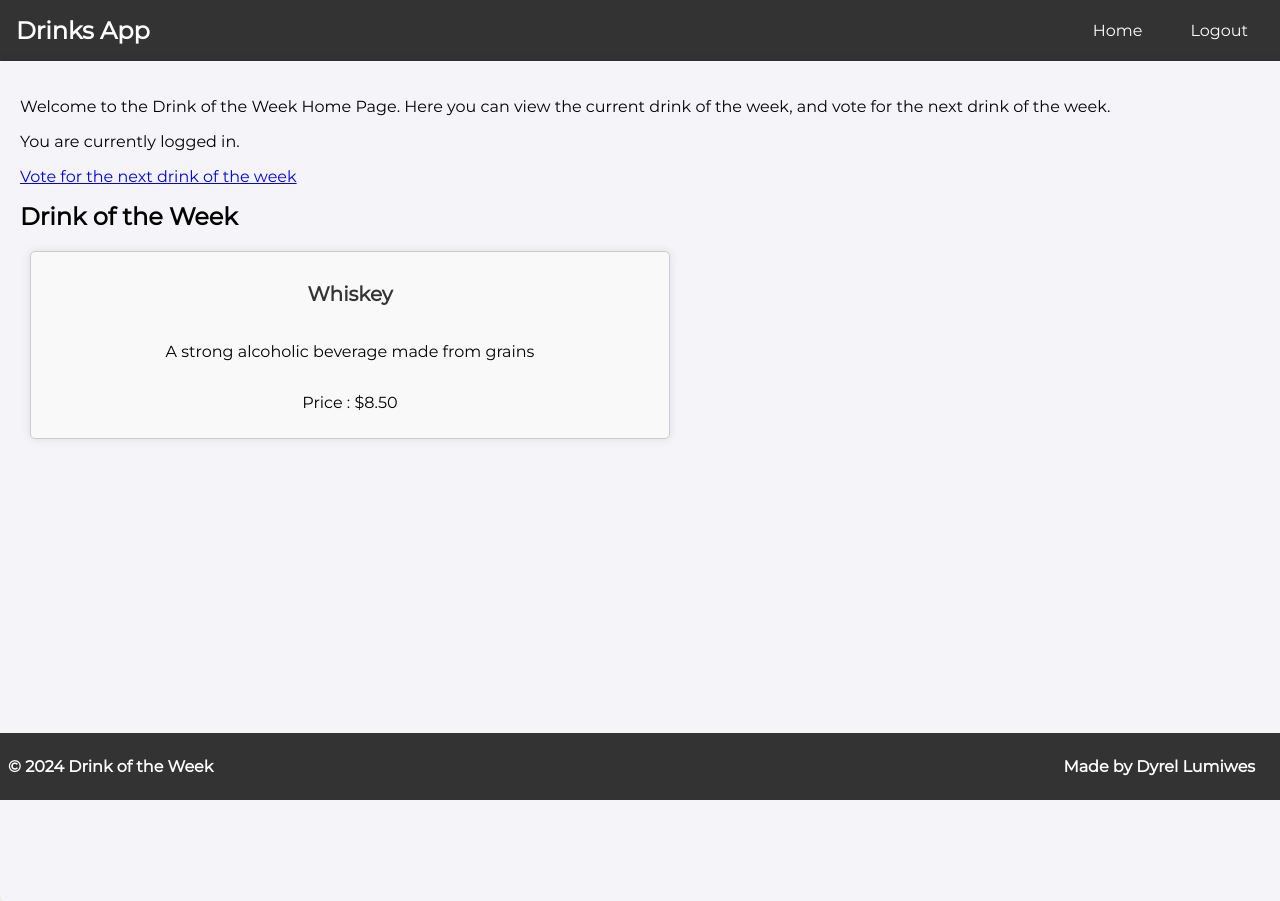
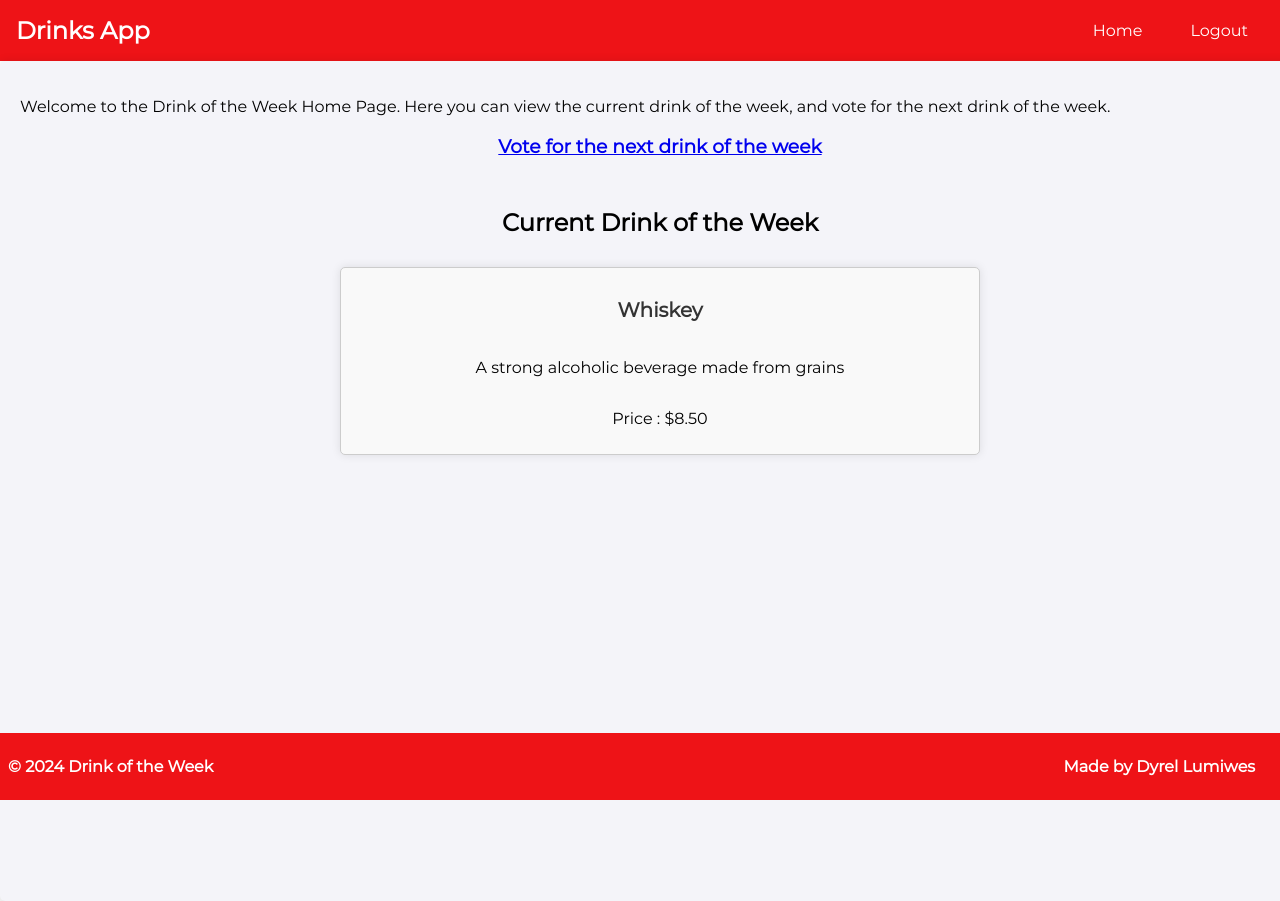
Before and after one commit to dyrel78/COSC_349_ASGN_1, a PHP site: page /voter/index.php in a window 1280 px wide. Run offline with PHP 8.4, Linux system fonts and the light colour scheme; a user stored in the database is signed in; data comes from the database, SQL or seed files in the repository.

Commit message:
changed colour scheme, navbar changed on login page to include create account

```diff
--- a/www/voter/css/navbar.css
+++ b/www/voter/css/navbar.css
@@ -1,7 +1,9 @@
 /* Navbar.css */
 
 .navbar{
-    background-color: #333;
+    /* background-color: #333; */
+    /* background-color: #fe56b8; */
+    background-color: #ee1317;
     padding: 1rem;
     display: flex;
     justify-content: space-between;
@@ -13,7 +15,9 @@
 .footer {
     position: absolute;
     bottom: 0;
-    background-color: #333;
+    /* background-color: #333; */
+    /* background-color: #fe56b8; */
+    background-color: #ee1317;
     padding: 0.5rem;
     display: flex;
     justify-content: space-between;
--- a/www/voter/index.php
+++ b/www/voter/index.php
@@ -19,7 +19,22 @@ session_start();
         body {
             font-family: 'montserrat', sans-serif;
         }
+        .text-container >h3{
+            display: flex;
+            flex-direction: column;
+            align-items: center;
+            justify-content: center;
+            margin-bottom: 50px;
+        }
 
+        .drink-of-the-week-container{
+            display: flex;
+            flex-direction: column;
+            align-items: center;
+            justify-content: center;
+            margin-top: 20px;
+
+        }
         .card-item {
             display: flex;
             flex-direction: column;
@@ -34,6 +49,8 @@ session_start();
             align-content: center;
             box-sizing: border-box;
             margin: 10px;
+            align-self: center;
+
 
         }
 
@@ -128,8 +145,8 @@ session_start();
 
             <?php
                if (isset($_SESSION["logged_in"]) && $_SESSION["logged_in"] == true) {
-                echo "<p> You are currently logged in. </p>";
-                echo "<p> <a href='voting-page.php'>Vote for the next drink of the week</a> </p>";
+                // echo "<p> You are currently logged in. </p>";
+                echo "<h3 > <a href='voting-page.php'>Vote for the next drink of the week</a> </h3>";
                }else {
                 echo "<p>You are currently logged out. You can log in at <a href='login.php'>Login</a></p>";
                 echo "<p> You can also create an account at <a href='create-account.php'>Create Account</a></p>";
@@ -139,7 +156,7 @@ session_start();
 
             ?>
             <div class="drink-of-the-week-container">
-                <h2> Drink of the Week </h2>
+                <h2> Current Drink of the Week </h2>
                 <!-- <div class="drink-of-the-week"> -->
                 <div class="card-item">
                     <?php
```
Also changed, not shown: www/voter/login.php (+37 -2 lines).
